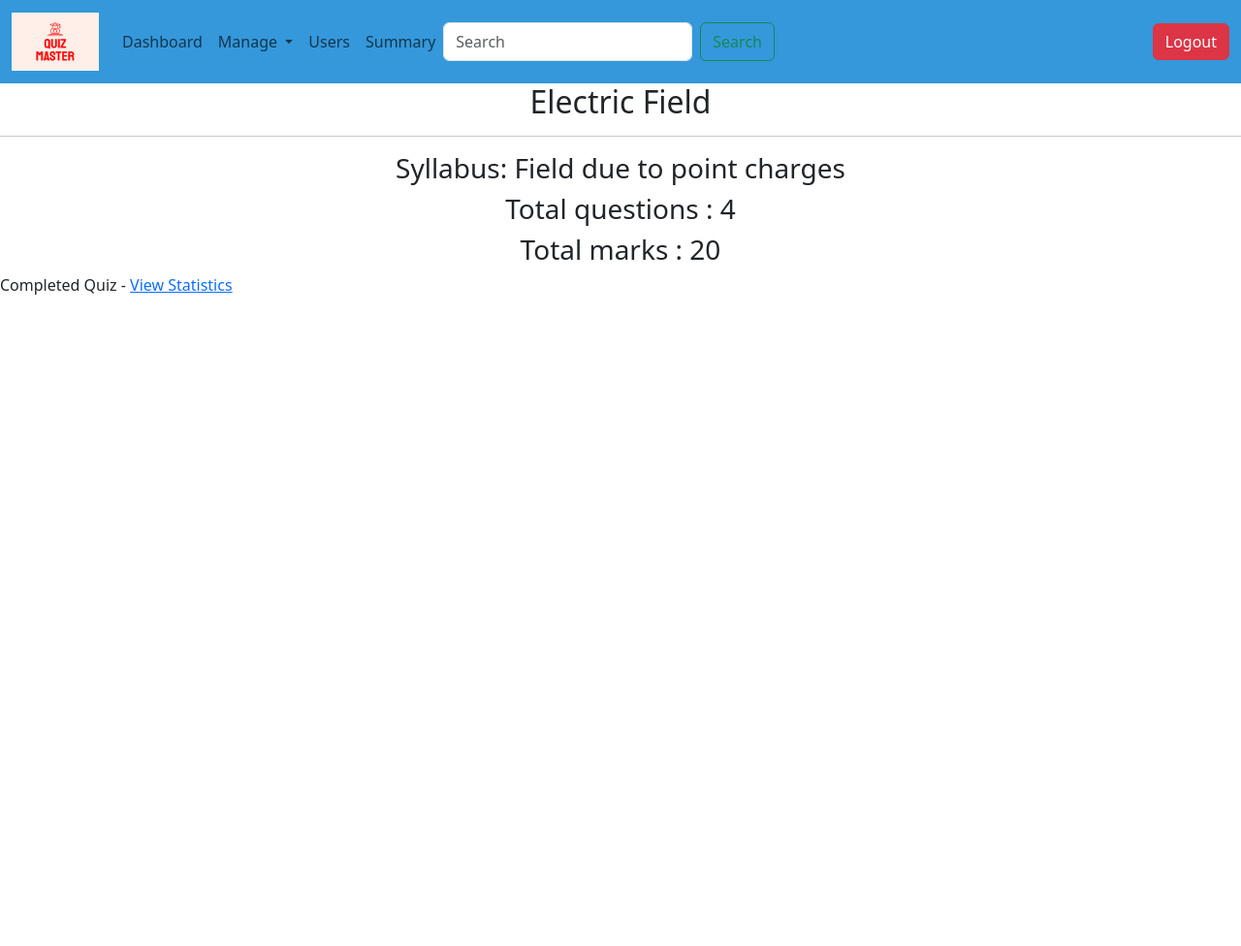
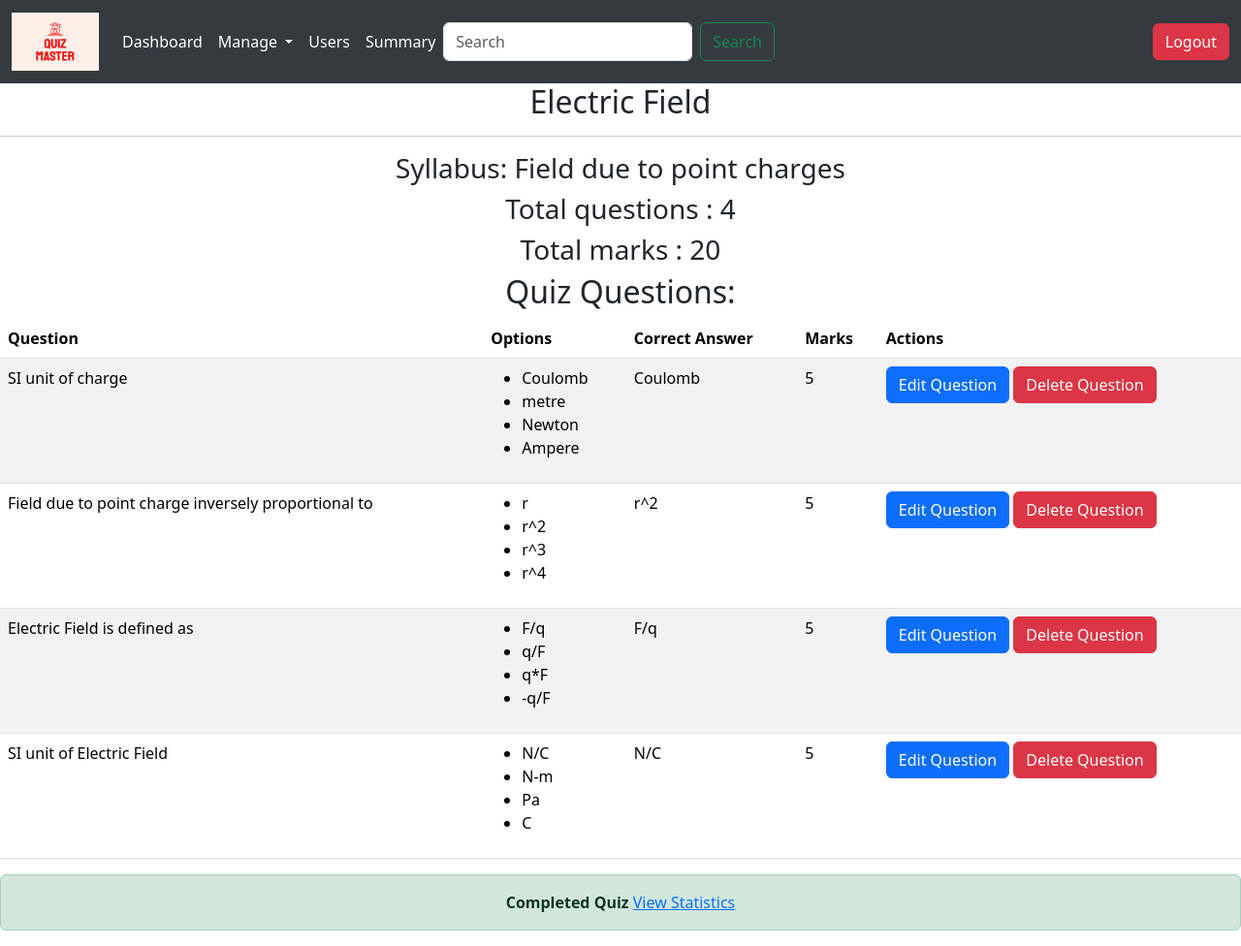
Before and after one commit to 24f1001827/quiz-master, a Flask app: page /quiz/1 in a window 1280 px wide. Shown: the whole page at 97% size. Before the commit the page ends 304 px from the top, so only its background shows below. Run offline with Flask 3, Linux system fonts and the light colour scheme; a user stored in the database is signed in; data comes from the database, SQL or seed files in the repository; both versions use the stored data as it was after the commit; some libraries are stand-ins or nearby versions.

Commit message:
Final changes

```diff
--- a/controller/admin_routes.py
+++ b/controller/admin_routes.py
@@ -253,7 +253,7 @@ def add_quiz(chapter_id=None):
         syllabus = request.form['syllabus']
         total_questions = request.form['total_questions']
         maximum_marks = request.form['maximum_marks']
-        quiz = Quiz(name=name, date_of_quiz=date_of_quiz, duration=duration, syllabus=syllabus, total_questions=total_questions, maximum_marks=maximum_marks, chapter=chapter)
+        quiz = Quiz(name=name, date_of_quiz=date_of_quiz, duration=duration, syllabus=syllabus, total_questions = total_questions, maximum_marks=maximum_marks,chapter=chapter)
         db.session.add(quiz)
         db.session.commit()
         flash('Quiz added successfully!', 'success')
@@ -342,6 +342,7 @@ def add_question(quiz_id=None):
         option_d = request.form['option_d']
         correct_answer = request.form['correct_answer']
         marks = request.form['marks']
+        #quiz.maximum_marks += marks
         question = Question(statement=statement, option_a=option_a, option_b=option_b, option_c=option_c, option_d=option_d, correct_answer=correct_answer, marks=marks, quiz=quiz)
         db.session.add(question)
         db.session.commit()
@@ -367,7 +368,9 @@ def edit_question(question_id):
         question.option_c = request.form['option_c']
         question.option_d = request.form['option_d']
         question.correct_answer = request.form['correct_answer']
+        #question.quiz.maximum_marks -= question.marks
         question.marks = request.form['marks']
+        #question.quiz.maximum_marks += question.marks
         db.session.commit()
         flash('Question updated successfully!', 'success')
         return redirect(url_for('manage_questions'))
--- a/controller/authorization_routes.py
+++ b/controller/authorization_routes.py
@@ -83,6 +83,10 @@ def register():
             flash("Password should be a minimum of 8 characters")
             return render_template("register.html")
 
+        if len(password)>20:
+            flash("Password should be a maximum of 20 characters")
+            return render_template("register.html")
+
         user = User.query.filter_by(email=email_id).first()
         if user:
             flash("User already exists. Please go to login, or use a different email")
--- a/static/styles.css
+++ b/static/styles.css
@@ -1,3 +1,9 @@
 .form-control:hover{
     background-color: #f0f0f0 !important;
 }
+.navbar-custom{
+    background-color: #343a40 !important;
+}
+.navbar-custom .nav-link{
+    color: #ffffff !important;
+}
--- a/templates/edit_profile.html
+++ b/templates/edit_profile.html
@@ -25,8 +25,8 @@
                     <label for="full_name">Full Name:</label>
                     <input type="text" class="form-control" id="full_name" name="full_name" value="{{ user.full_name }}">
                 </div>
-                <div class="form-group">
-                    <input class="btn btn-primary" type="submit" value="Save Changes">
+                <div class="text-center mt-3">
+                    <button type="submit" class="btn btn-primary btn-lg">Edit profile</button>
                 </div>
             </form>
         </div>
--- a/templates/edit_quiz.html
+++ b/templates/edit_quiz.html
@@ -30,7 +30,7 @@
         <label for="syllabus"><h4>Syllabus:</h4></label>
         <textarea id="syllabus" name="syllabus" required class="form-control">{{ quiz.syllabus }}</textarea>
       </div>
-      <div class="form-group">
+     <div class="form-group">
         <label for="total_questions"><h4>Total Questions:</h4></label>
         <input type="number" id="total_questions" name="total_questions" value="{{ quiz.total_questions }}" required class="form-control">
       </div>
--- a/templates/login.html
+++ b/templates/login.html
@@ -3,7 +3,7 @@
 {% block title %} Login {% endblock %}
 
 {% block content %}
-  <div class="container-fluid" style="background-color: #3498db; height: 100vh; font-family: 'Segoe UI', Tahoma, Geneva, Verdana, sans-serif;">
+  <div class="container-fluid" style="height: 100vh; font-family: 'Segoe UI', Tahoma, Geneva, Verdana, sans-serif;">
     <div class="row justify-content-center align-items-center h-100">
       <div class="col-md-4 col-lg-3 bg-white rounded shadow-lg p-5" style="background-color: #ffffff; border: none; box-shadow: 0 4px 15px rgba(0, 0, 0, 0.1);">
         <h2 class="font-weight-bold mb-4" style="color: #2980b9; text-align: center; font-size: 2.5rem;">Login</h2>
@@ -18,7 +18,7 @@
             <input type="password" id="password" class="form-control" name="password" aria-describedby="passwordHelpBlock" required
             style="background-color: #ecf0f1; border: 1px solid #bdc3c7; padding: 12px; border-radius: 8px; font-size: 1rem; color: #34495e;">
             <div id="passwordHelpBlock" class="form-text" style="color: #95a5a6; font-size: 0.9rem; margin-top: 5px;">
-              Your password must be 8-20 characters long, contain letters and numbers, and must not contain spaces, special characters, or emoji.
+              Your password must be 8-20 characters long.
             </div>
           </div>
           <button type="submit" class="btn btn-primary w-100" style="background-color: #2980b9; border-color: #2980b9; color: #ffffff; padding: 12px 20px; font-size: 1.1rem; border-radius: 8px; transition: all 0.3s ease;">
--- a/templates/manage_chapters.html
+++ b/templates/manage_chapters.html
@@ -24,6 +24,7 @@
                 <a href="{{ url_for('edit_chapter', chapter_id=chapter.id) }}" class="btn btn-primary btn-sm">Edit</a>
                 <a href="{{ url_for('delete_chapter', chapter_id=chapter.id) }}" onclick="return confirm('Are you sure you want to delete?')" class="btn btn-danger btn-sm">Delete</a>
                 <a href="{{ url_for('add_quiz', chapter_id=chapter.id) }}" class="btn btn-success btn-sm">Add Quiz</a>
+                <a href="{{ url_for('chapter_details', chapter_id=chapter.id) }}" class="btn btn-info btn-sm">View Chapter Details</a>
               </td>
             </tr>
           {% endfor %}
--- a/templates/manage_subjects.html
+++ b/templates/manage_subjects.html
@@ -30,6 +30,7 @@
                 <a href="{{ url_for('edit_subject', subject_id=subject.id) }}" class="btn btn-primary btn-sm">Edit</a>
                 <a href="{{ url_for('delete_subject', subject_id=subject.id) }}" onclick="return confirm('Are you sure you want to delete?')" class="btn btn-danger btn-sm">Delete</a>
                 <a href="{{ url_for('add_chapter', subject_id=subject.id) }}" class="btn btn-success btn-sm">Add Chapter</a>
+                <a href="{{ url_for('subject_details', subject_id=subject.id) }}" class="btn btn-info btn-sm">View Subject Details</a>
               </td>
             </tr>
           {% endfor %}
--- a/templates/navbar.html
+++ b/templates/navbar.html
@@ -1,4 +1,4 @@
-<nav class="navbar navbar-expand-lg bg-body-tertiary" style="background-color: #3498db !important;">
+<nav class="navbar navbar-expand-lg navbar-custom">
     <div class="container-fluid">
       <a class="navbar-brand" href="#"> <img src = "\static\quiz-master-high-resolution-logo.png" alt = "Quiz-Master" width = "90" height = "60"></a>
       <button class="navbar-toggler" type="button" data-bs-toggle="collapse" data-bs-target="#navbarSupportedContent" aria-controls="navbarSupportedContent" aria-expanded="false" aria-label="Toggle navigation">
--- a/templates/quiz_details.html
+++ b/templates/quiz_details.html
@@ -11,13 +11,58 @@
 <h3 class = "text-center"> Total marks : {{ quiz.maximum_marks }} </h3>
 {% if current_user.is_authenticated %}
     {% if current_user.role == 'admin' %}
+    <h2 class="text-center">Quiz Questions:</h2>
+    <table class="table table-striped">
+      <thead>
+        <tr>
+          <th>Question</th>
+          <th>Options</th>
+          <th>Correct Answer</th>
+          <th>Marks</th>
+          <th>Actions</th>
+        </tr>
+      </thead>
+      <tbody>
+        {% for question in questions %}
+          <tr>
+            <td>{{question.statement}}</td>
+            <td>
+              <ul>
+                <li> {{question.option_a}}</li>
+                <li> {{question.option_b}}</li>
+                <li> {{question.option_c}}</li>
+                <li> {{question.option_d}}</li>
+              </ul>
+            </td>
+            <td>
+              {{question.correct_answer}}
+            </td>
+            <td>
+              {{question.marks}}
+            </td>
+            <td>
+              <a href="{{url_for('edit_question', question_id = question.id)}}" class="btn btn-primary"> Edit Question </a>
+              <a href="{{url_for('delete_question', question_id = question.id)}}" class="btn btn-danger"> Delete Question </a>
+            </td>
+          </tr>
+        {% endfor %}
+      </tbody>
+    </table>
         {% if quiz.date_of_quiz == current_date %}
-        <p>Ongoing Quiz </p>
+            <div class="alert alert-info text-center" role="alert">
+                <strong>Ongoing Quiz</strong>
+                <a href="{{url_for('edit_quiz', quiz_id = quiz.id)}}" class="btn btn-primary">Edit Quiz</a>
+            </div>
         {% elif quiz.date_of_quiz > current_date %}
-        <p>Upcoming Quiz - {{ quiz.date_of_quiz }}</p>
-        <a href = "{{url_for('edit_quiz', quiz_id = quiz.id)}}" class="btn btn-primary"> Edit Quiz </a>
+            <div class="alert alert-warning text-center" role="alert">
+                <strong>Upcoming Quiz - {{ quiz.date_of_quiz }}</strong>
+                <a href="{{url_for('edit_quiz', quiz_id = quiz.id)}}" class="btn btn-primary">Edit Quiz</a>
+            </div>
         {% else %}
-        <p>Completed Quiz - <a href="{{ url_for('quiz_summary', quiz_id=quiz.id) }}">View Statistics</a></p>
+            <div class="alert alert-success text-center" role="alert">
+                <strong>Completed Quiz</strong>
+                <a href="{{ url_for('quiz_summary', quiz_id=quiz.id) }}">View Statistics</a>
+            </div>
         {% endif %}
     {% else %}
         {% if quiz.date_of_quiz == current_date %}
--- a/templates/register.html
+++ b/templates/register.html
@@ -17,7 +17,7 @@
           <input type="password" id="password" class="form-control" name="password" aria-describedby="passwordHelpBlock" required
           style="background-color: #ecf0f1; border: 1px solid #bdc3c7; padding: 12px; border-radius: 8px; font-size: 1rem; color: #34495e;">
           <div id="passwordHelpBlock" class="form-text" style="color: #95a5a6; font-size: 0.9rem; margin-top: 5px;">
-            Your password must be 8-20 characters long, contain letters and numbers, and must not contain spaces, special characters, or emoji.
+            Your password must be 8-20 characters long.
           </div>
         </div>
         <div class="mb-4">
@@ -25,7 +25,7 @@
           <input type="password" id="confirm_password" class="form-control" name="confirm_password" aria-describedby="passwordHelpBlock" required
           style="background-color: #ecf0f1; border: 1px solid #bdc3c7; padding: 12px; border-radius: 8px; font-size: 1rem; color: #34495e;">
           <div id="passwordHelpBlock" class="form-text" style="color: #95a5a6; font-size: 0.9rem; margin-top: 5px;">
-            Your password must be 8-20 characters long, contain letters and numbers, and must not contain spaces, special characters, or emoji.
+            Your password must be 8-20 characters long.
           </div>
         </div>
         <div class="mb-4">
--- a/templates/scores.html
+++ b/templates/scores.html
@@ -3,7 +3,7 @@
 {% block title %}Scores{% endblock %}
 
 {% block content %}
-    <h1 class="display-4">Quiz Scores</h1>
+    <h1 class="display-4 text-center">Your Scores</h1>
     <hr>
     <div class="row">
         <div class="col-md-12">
--- a/templates/subjects.html
+++ b/templates/subjects.html
@@ -3,14 +3,14 @@
 {% block title %}Subjects{% endblock %}
 
 {% block content %}
-    <h1 class="display-4">Explore Subjects</h1>
+    <h1 class="display-4 text-center">Explore Subjects</h1>
     <hr>
     <div class="row">
         {% for subject in subjects %}
             <div class="col-md-4">
                 <div class="card mb-4 shadow-sm">
                     <div class="card-body">
-                        <h5 class="card-title">{{ subject.name }}</h5>
+                        <h5 class="card-title text-center" >{{ subject.name }}</h5>
                         <p class="card-text">{{ subject.description }}</p>
                         <div class="d-flex justify-content-between align-items-center">
                             <div class="btn-group">
```
Also changed, not shown: templates/chapter_details.html (+5 -8 lines), templates/home.html (+7 -6 lines), templates/manage_quizzes.html (+5 -4 lines), templates/subject_details.html (+10 -10 lines), templates/user_profile.html (+8 -8 lines), instance/database.sqlite3.
